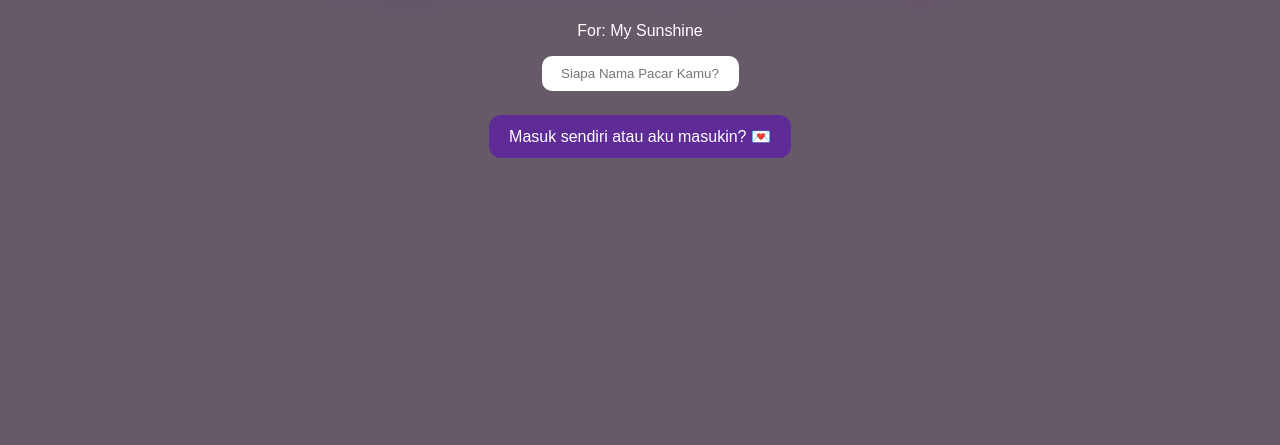
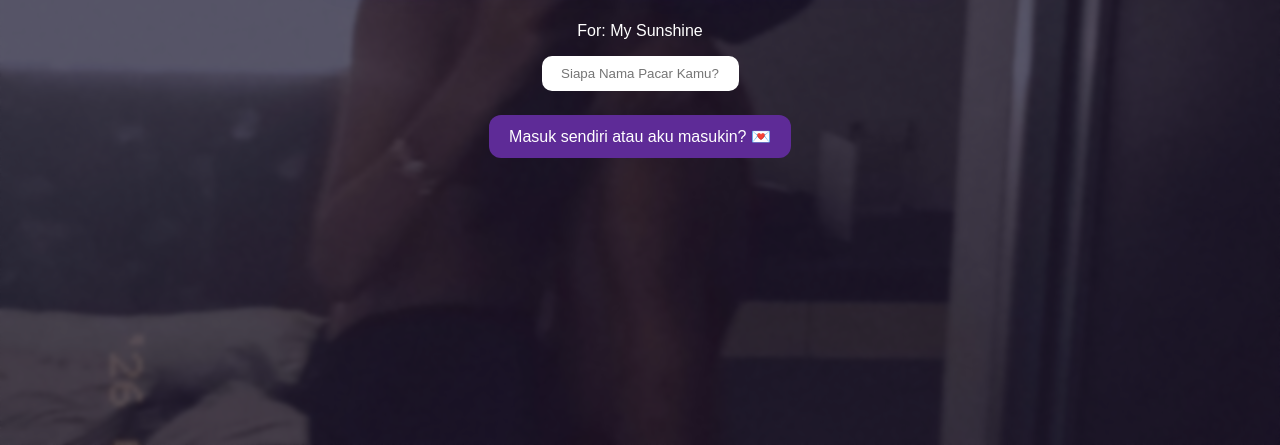
Before and after one commit to BadakBerenang/Happy-Valentine-s-Day-My-Queen, a plain HTML site: page index.html in a window 1280 px wide. Shown: the part 355-800 px from the top of the page. Drawn offline with Linux system fonts and the light colour scheme.

Commit message:
Update index.html

```diff
--- a/index.html
+++ b/index.html
@@ -10,7 +10,7 @@ body{
   font-family:Arial;
   color:white;
   overflow:hidden;
-  background:url('YOUR_PHOTO_URL_HERE') center/cover no-repeat fixed;
+  background:url('WhatsApp Image 2026-02-09 at 02.32.21.jpeg') center/cover no-repeat fixed;
 }
 .bg-overlay{
   position:fixed;
```
